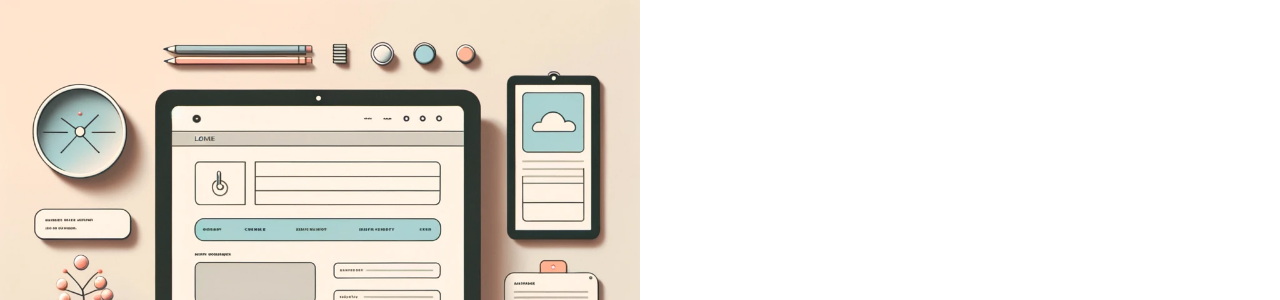
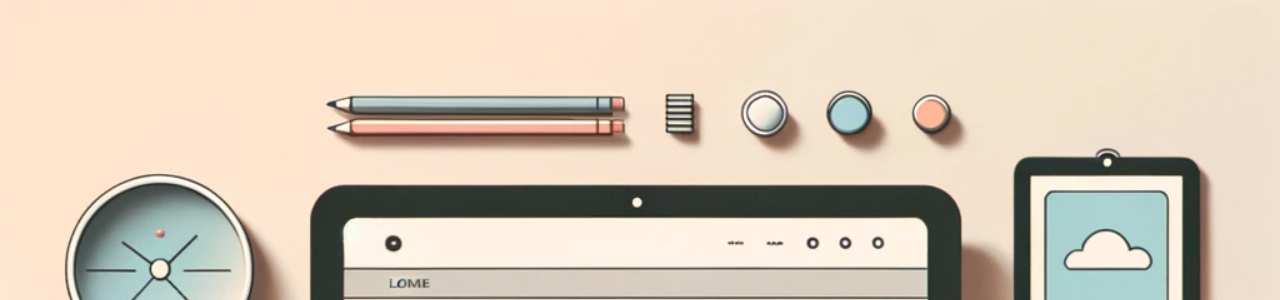
Before and after one commit to David1035/CreacionPaginasWebNoCode, a plain HTML site: page index.html in a window 1280 px wide. Shown: the part 76-376 px from the top of the page. Drawn offline with Linux system fonts and the light colour scheme.

Commit message:
prueba 2

```diff
--- a/css/style.css
+++ b/css/style.css
@@ -26,7 +26,7 @@ header {
 }
 #logo img {
     border-radius: 100%;
-    border: 3px solid #ffff;
+    border: 3px solid #fff;
 
 }
 
@@ -34,9 +34,10 @@ header {
     position: relative;
 }
 
-#hero #fonto-pagina {
+#hero #fondo-pagina {
     display: inline-block;
-    width: 50%;
+    width: 100%;
+
 }
 
 #hero .informacion-contenedor {
--- a/index.html
+++ b/index.html
@@ -14,7 +14,7 @@
     </header>
 
     <section id="hero">
-        <div class="image-container" id="fonto-pagina">
+        <div class="image-container" id="fondo-pagina">
             <img src="imagenes/diagramapc.png" alt="fondo">
         </div>
 
```
